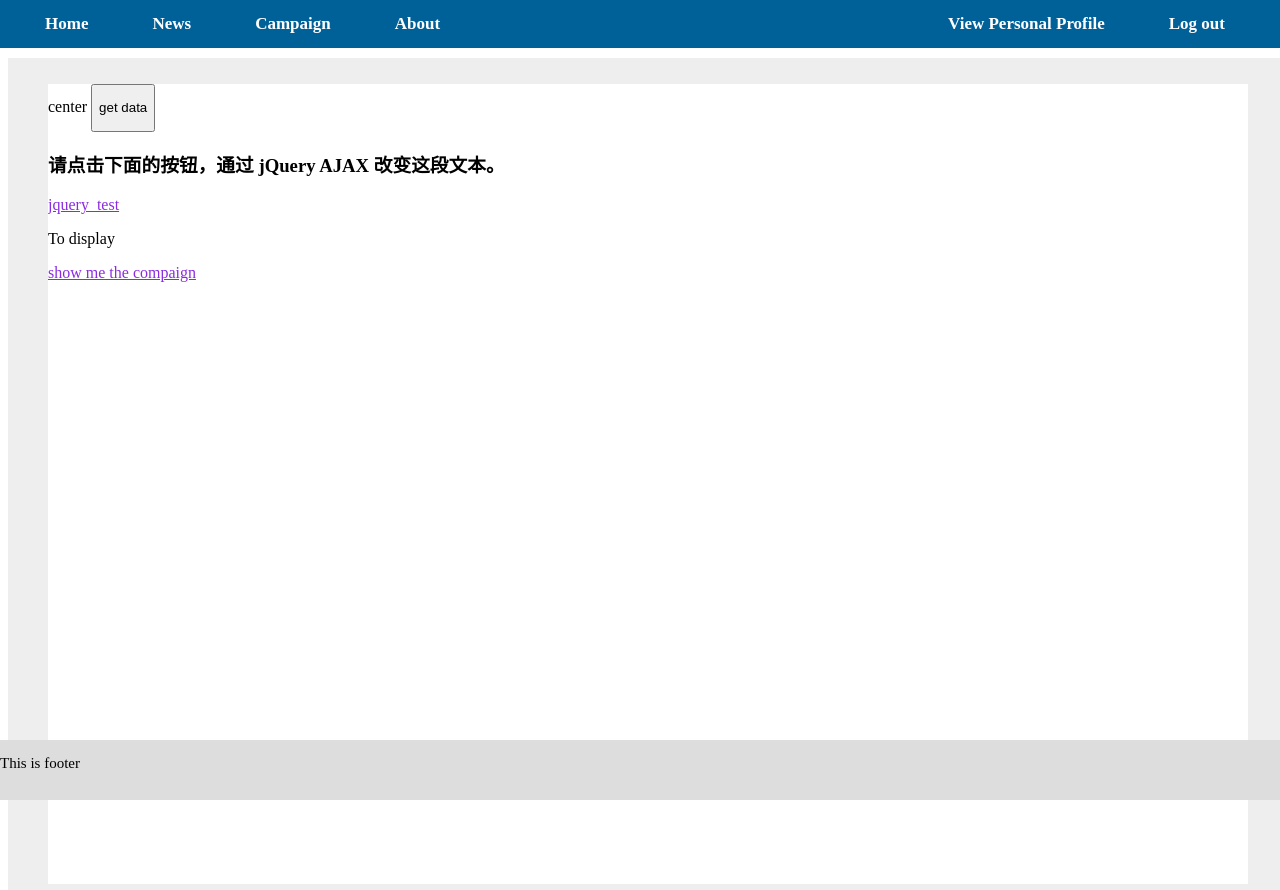
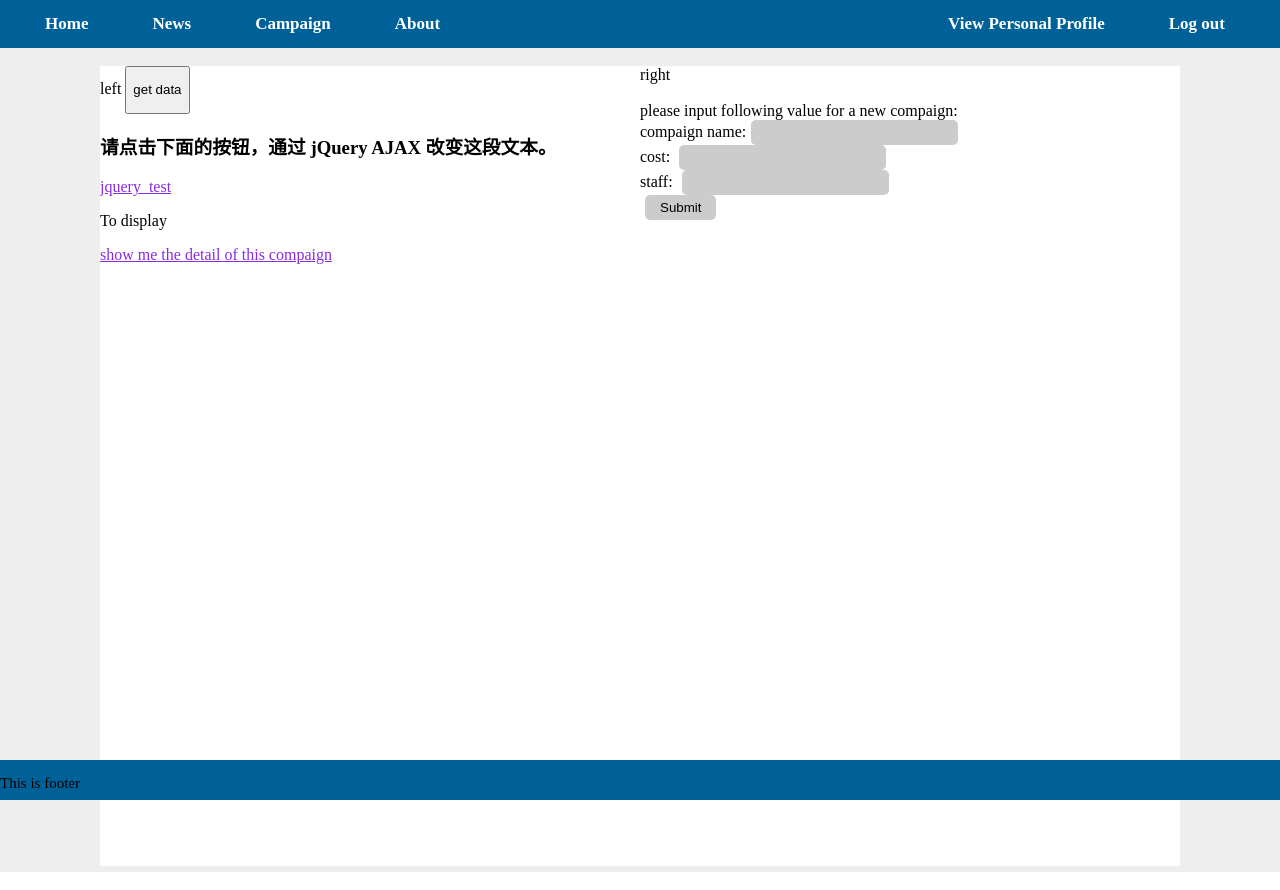
Before and after one commit to Shuyi-github/CS5351-Project_Public, a PHP site: the page made by front_end/navigation bar.html in a window 1280 px wide. Run offline with PHP 8.4, Linux system fonts and the light colour scheme; lists and menus that the app fills with data are empty; some libraries are stand-ins or nearby versions.

Commit message:
0.1
For connection

```diff
--- a/front_end/css/nav.css
+++ b/front_end/css/nav.css
@@ -60,21 +60,23 @@ th{
 
 .content{
     position:absolute;
+    top:0px;
+    left:0px;
     padding-top: 16px;
     padding-bottom: 16px;
     height:100%;
     width: 100%;
     background-color: #eeeeee;
     margin-left: auto;
-    margin-top: 50px;
-    margin-bottom: 60px;
+    margin-top: 40px;
+    margin-bottom: 40px;
 }
 .center_content{
     position:relative;
     height:100%;
     width:auto;
-    margin-left: 40px;
-    margin-right: 40px;
+    margin-left: 100px;
+    margin-right: 100px;
     margin-top: 10px;
     background-color: white;
     overflow: scroll;
@@ -90,8 +92,8 @@ th{
     position:fixed;
     bottom:0;
     left:0;
-    height:60px;
-    background-color: #ddd;
+    height:40px;
+    background-color: #006198;
     width:100%;
     z-index: 10000;
 
@@ -101,6 +103,7 @@ th{
     text-align:left;
     text-decoration: none;
     font-size:15px;
+
 }
 
 .black_overlay {
@@ -112,7 +115,7 @@ th{
     width: 100%;
     height: 100%;
     background-color: black;
-    z-index: 1001;
+    z-index: 100100;
     -moz-opacity: 0.8;     /* safari */
     opacity: .80;
     filter: alpha(opacity=80); /* IE */
@@ -127,6 +130,33 @@ th{
     padding: 16px;
     border: 16px solid orange;
     background-color: white;
-    z-index: 1002;
+    z-index: 100200;
     overflow: auto;
 }
+
+#centercontent_left{
+    float:left;
+    width:50%;
+    background-color: white;
+
+}
+#centercontent_left_hide{
+    float:left;
+    width:50%;
+    display:none;
+    background-color: white;
+
+}
+#centercontent_right{
+    float:right;
+    width:50%;
+}
+
+input {
+    margin-left: 5px;
+    padding:5px 15px;
+    background:#ccc;
+    border:0 none;
+    cursor:pointer;
+    -webkit-border-radius: 5px;
+    border-radius: 5px; }
--- a/front_end/js/ButtonFuntion.js
+++ b/front_end/js/ButtonFuntion.js
@@ -1,6 +1,14 @@
 function myfunction(){
     alert("correct")
 }
+function hidediv(){
+    var x=document.getElementById("centercontent_left");
+    x.style.display="none";
+    var y=document.getElementById("centercontent_left_hide");
+    y.style.display="block";
+}
+
+//jquery
 $(document).ready(function(){
     $("#btn2").hide();
     $("#line").hide();
@@ -14,16 +22,23 @@ $(document).ready(function(){
             }
             else alert("Error: "+xhr.status+": "+xhr.statusText);
         })
-    })
+    });
     $("#btn2").click(function(){
         $("#line").append(" <li>Appended text</li>");
-    })
+    });
     $("#btn3").click(function(){
         $("#fade").show();
         $("#light").show();
-    })
+    });
     $("#btn4").click(function(){
         $("#fade").hide();
         $("#light").hide();
-    })
+    });
+    $("#btn5").click(function(){
+        $("#brline").append(" <li>Appended text</li>");
+    });
 })
+
+function test(){
+
+}
--- a/front_end/navigation bar.html
+++ b/front_end/navigation bar.html
@@ -13,7 +13,8 @@
 
 <div class="container">
 
-    <div id="light" class="white_content">This is the lightbox content.
+    <div id="light" class="white_content">
+        <span>This is the lightbox content.</span>
         <a class="jqbtn" id="btn4">Close</a>
     </div>
     <div id="fade" class="black_overlay"></div>
@@ -30,7 +31,7 @@
                 <a href="#news">News</a>
             </li>
             <li>
-                <a href="#campaign">Campaign</a>
+                <a href="#campaign" type="button" onclick="hidediv()">Campaign</a>
             </li>
                        <!-- link to an element with a specified id within a page -->
              <li>
@@ -55,7 +56,8 @@
 
     <div class="content">
         <div class="center_content">
-        center
+            <div id="centercontent_left">
+                left
                 <button type="button" onclick="myfunction()">
                     <p id="getbutton">
                         get data
@@ -67,9 +69,24 @@
                 <p id="line"></p>
                 <buttton class="jqbtn" type="button" id="btn2">next</buttton>
                 <p id="l2">To display</p>
-            <a class="jqbtn" id="btn3">show me the compaign</a>
+                <a class="jqbtn" id="btn3">show me the detail of this compaign</a>
+            </div>
+            <div id="centercontent_left_hide">
+                this is a hidden div.
+                <p id="brline">we will put compaigns name here later.</p>
+                <buttton class="jqbtn" type="button" id="btn5">next</buttton>
 
-
+            </div>
+            <div id="centercontent_right">
+                right
+                <form action="/action_page.php" onsubmit="test()" target="_self">
+                <br>please input following value for a new compaign:</br>
+                compaign name:<input type="text" name="compaign_name" > </input><br>
+                cost: <input type="text" name="FirstName"><br>
+                staff: <input type="text" name="LastName"><br>
+                    <input type="submit" value="Submit">
+                </form>
+            </div>
         </div>
 
 
```
Also changed, not shown: 1 other file. Lines whose indentation alone changed are shown as unchanged.
